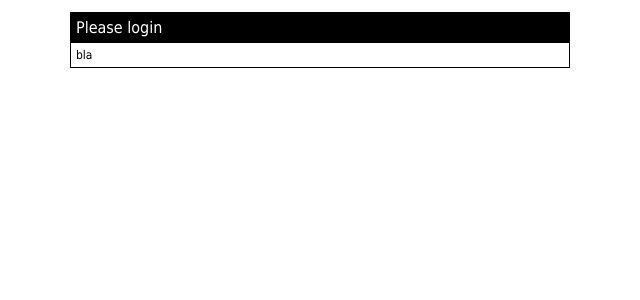
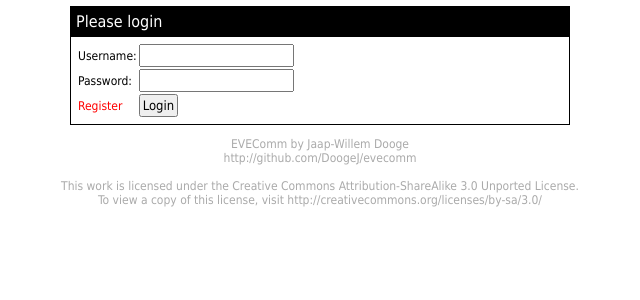
Before and after one commit to Covert-Inferno/evecomm, a PHP site: page /index.php in a window 1280 px wide. Shown: the part 35-335 px from the top of the page, without its empty margins (320-960 px from the left). Run offline with PHP 8.4, Linux system fonts and the light colour scheme; tables that the repository leaves empty or names only in its code hold one stand-in row (values such as "Sample post").

Commit message:
Created database connections and added login/logout functionality

```diff
--- a/controllers/system/base.php
+++ b/controllers/system/base.php
@@ -2,9 +2,10 @@
 
 class Base{
 	private $base;
-	private $settings;
 
+	public $settings;
 	public $database;
+	public $language;
 
 	private $pagetitle = "Home";
 
@@ -15,13 +16,13 @@ class Base{
 		}
 		$this->base = $this;
 		$this->settings = $settings;
-		$this->base->loadController('system/database');
-		$this->database = new Database($this->base);
-		$this->database->db_host = $settings->db_host;
-		$this->database->db_user = $settings->db_user;
-		$this->database->db_pass = $settings->db_pass;
-		$this->database->db_name = $settings->db_name;
-		$this->database->connect();
+
+		//database controller can not be loaded using the loadController method since there are extra parameters
+		require_once('controllers/system/database.php');
+		$this->database = new Database($this->base, $settings->db_host, $settings->db_name, $settings->db_user, $settings->db_pass);
+
+		//load multilanguage support
+		$this->language = $this->base->loadController("system/language");
 	}
 
 	public function loadController($controller){
@@ -43,6 +44,7 @@ class Base{
 		$path = "views/" . $view . ".php";
 		if(file_exists($path)){
 			if($fullpage){
+				$this->pagetitle = $this->base->language->getString($this->pagetitle);
 				include("views/system/header.php");
 				include($path);
 				include("views/system/footer.php");
@@ -55,6 +57,20 @@ class Base{
 		}
 	}
 
+	public function loadModel($model){
+		$path = "models/" . $model . ".php";
+		if(file_exists($path)){
+			require_once($path);
+			$c = explode("/", $model);
+			$model = end($c);
+			$classname = ucfirst($model);
+			$class = new $classname($this->base);
+			return $class;
+		}else{
+			return false;
+		}
+	}
+
 	public function index(){
 		$this->base->loadView("system/nocontent");
 	}
--- a/controllers/system/database.php
+++ b/controllers/system/database.php
@@ -1,17 +1,37 @@
 <?php
+/**
+ * PDO Database wrapper
+ *
+ * @author     Jaap-Willem Dooge <Jaap-Willem.Dooge@outlook.com>
+ * @copyright  2013 Jaap-Willem Dooge
+ * @license    http://creativecommons.org/licenses/by-sa/3.0/   Creative Commons Attribution-ShareAlike 3.0 Unported License
+ * @link       https://github.com/DoogeJ/evecomm
+ */
 
 class Database extends Controller{
 	public $pagetitle = "Database";
-
-	public $db_host;
-	public $db_user;
-	public $db_pass;
-	public $db_name;
-
 	private $db_conn;
 
-	public function connect(){
-		$this->db_conn = mysql_connect($this->db_host, $this->db_user, $this->db_pass) or die ("Unable to connect to database.");
-		mysql_select_db($this->db_name, $this->db_conn);
+	function __construct($base, $hostname, $database, $username, $password){
+		$this->base = $base;
+		$this->db_conn = new PDO('mysql:host='.$hostname.';dbname='.$database.';charset=utf8', $username, $password);
 	}
+
+	// method for select queries
+	public function request($query, $vars){
+		$stmt = $this->db_conn->prepare($query);
+		$stmt->execute($vars);
+		//return query result
+
+		return $stmt->fetchAll(PDO::FETCH_ASSOC);
+	}
+
+	// method for DM (Data Manipulation) statements
+	public function change($query, $vars){
+		$stmt = $this->db_conn->prepare($query);
+		$stmt->execute($vars);
+		//return affected rows
+		return $stmt->rowCount();
+	}
+
 }
--- /dev/null
+++ b/controllers/system/language.php
@@ -0,0 +1,36 @@
+<?php
+/**
+ * Language controller
+ *
+ * @author     Jaap-Willem Dooge <Jaap-Willem.Dooge@outlook.com>
+ * @copyright  2013 Jaap-Willem Dooge
+ * @license    http://creativecommons.org/licenses/by-sa/3.0/   Creative Commons Attribution-ShareAlike 3.0 Unported License
+ * @link       https://github.com/DoogeJ/evecomm
+ */
+
+class Language extends Controller{
+	public $pagetitle = "Language";
+	public $language = "en";
+	private $baselanguage = "en";	//English is the default language
+
+	public function getString($shortname){
+		$res = $this->base->database->request("SELECT string FROM language WHERE language.language = ? AND language.shortname = ? LIMIT 1", array($this->language, $shortname));
+		// try again in the base language (usually English) if the string was not found
+		// this is automatic fallback in case not everything is properly translated
+		if(count($res) == 0){
+			$res = $this->base->database->request("SELECT string FROM language WHERE language.language = ? AND language.shortname = ? LIMIT 1", array($this->baselanguage, $shortname));
+			// if the string is also not found in the base language, return the shortname as a worst-case-scenario
+			if(count($res) == 0){
+				return $shortname;
+			}else{
+				return $res[0]["string"];
+			}
+		}else{
+			return $res[0]["string"];
+		}
+	}
+
+	public function setLanguage($language){
+		$this->language = $language;
+	}
+}
--- a/controllers/system/login.php
+++ b/controllers/system/login.php
@@ -1,10 +1,39 @@
 <?php
+/**
+ * Login controller
+ *
+ * @author     Jaap-Willem Dooge <Jaap-Willem.Dooge@outlook.com>
+ * @copyright  2013 Jaap-Willem Dooge
+ * @license    http://creativecommons.org/licenses/by-sa/3.0/   Creative Commons Attribution-ShareAlike 3.0 Unported License
+ * @link       https://github.com/DoogeJ/evecomm
+ */
 
 class Login extends Controller{
 	public $pagetitle = "Login";
 
 	public function index(){
 		$this->base->loadView("login/loginform");
+	}
 
+	public function check(){
+		$this->base->userModel = $this->base->loadModel("user");
+		$login = $this->base->userModel->checkLogin($_POST["username"], $_POST["password"]);
+		if($login){
+			$_SESSION["login"] = true;
+			$_SESSION["userid"] = $login["userID"];
+			$_SESSION["username"] = $login["username"];
+			$_SESSION["rights"] = $login["rights"];
+			$_SESSION["language"] = $login["language"];
+			$this->base->language->setLanguage($login["language"]);
+			$this->base->loadView("dashboard");
+		}else{
+			$this->base->loadView("login/loginform");
+		}
+	}
+
+	public function logout(){
+		$_SESSION = array();
+		session_destroy();
+		$this->base->loadView("login/loginform");
 	}
 }
--- /dev/null
+++ b/controllers/system/model.php
@@ -0,0 +1,10 @@
+<?php
+
+class Model{
+	protected $base;
+
+	function __construct($base){
+		$this->base = $base;
+	}
+
+}
--- a/index.php
+++ b/index.php
@@ -3,6 +3,7 @@ include("settings.php");
 $settings = new Settings();
 include("controllers/system/base.php");
 include("controllers/system/controller.php");
+include("controllers/system/model.php");
 $base = new Base($settings);
 $eveapi = $base->loadController("system/eveapi");
 if(isset($_SESSION["login"])){
@@ -13,6 +14,8 @@ if(isset($_SESSION["login"])){
 		}else{
 			$controller->index();
 		}
+	}else{
+		$base->loadView("dashboard");
 	}
 }else{
 	$login = $base->loadController("system/login");
--- a/settings.php
+++ b/settings.php
@@ -17,4 +17,10 @@ class Settings{
 	public $db_pass = 'evecomm';	//user's password (make sure it is not 'evecomm', set it to something secure!)
 	public $db_name = 'evecomm';	//database name
 
+	// Password salt and pepper for increased security in case of stolen database
+	// For more information, check https://en.wikipedia.org/wiki/Salt_(cryptography)
+	// Used combination is salt + password + pepper
+	// Make sure to change those to something unique for your situation
+	public $db_salt = 'beforebeforebeforebeforebefore';
+	public $db_pepper = 'afterafterafterafterafterafter';
 }
--- /dev/null
+++ b/views/dashboard.php
@@ -0,0 +1,4 @@
+<?php
+
+?>
+Welcome
--- a/views/login/loginform.php
+++ b/views/login/loginform.php
@@ -1,6 +1,21 @@
 <div class="dialog">
-	<div class="dialogtitle">Please login</div>
+	<div class="dialogtitle"><?php echo($this->base->language->getString("Please login")); ?></div>
 	<div class="dialogcontent">
-	bla
+	<form method="post" action="index.php?page=check">
+	<table>
+		<tr>
+			<td><?php echo($this->base->language->getString("Username")); ?>: </td>
+			<td><input type="text" name="username" /></td>
+		</tr>
+		<tr>
+			<td><?php echo($this->base->language->getString("Password")); ?>: </td>
+			<td><input type="password" name="password" /></td>
+		</tr>
+		<tr>
+			<td><a href="index.php?page=register"><?php echo($this->base->language->getString("Register")); ?></a></td>
+			<td><input type="submit" value="<?php echo($this->base->language->getString("Login")); ?>" /></td>
+		</tr>
+	</table>
+	</form>
 	</div>
 </div>
--- a/views/system/footer.php
+++ b/views/system/footer.php
@@ -1,3 +1,10 @@
+</div>
+<div class="footer">
+EVEComm by Jaap-Willem Dooge<br />
+http://github.com/DoogeJ/evecomm<br />
+<br />
+This work is licensed under the Creative Commons Attribution-ShareAlike 3.0 Unported License.<br />
+To view a copy of this license, visit http://creativecommons.org/licenses/by-sa/3.0/
 </div>
 </body>
 </html>
--- a/views/system/header.php
+++ b/views/system/header.php
@@ -19,7 +19,6 @@
 			height: 35px;
 			font-size: 20px;
 			padding: 5px;
-			margin-bottom: 10px;
 			color: #fff;
 			background-color: #000;
 		}
@@ -27,6 +26,7 @@
 		.content{
 			width: 100%;
 			padding: 2px;
+			padding-top: 6px;
 		}
 
 		.dialog{
@@ -34,6 +34,7 @@
 			width: 500px;
 			border: 1px #000 solid;
 		}
+
 		.dialogtitle{
 			width: 100%;
 			background-color: #000;
@@ -42,11 +43,63 @@
 			font-size: 16px;
 			padding: 5px;
 		}
+
 		.dialogcontent{
 			padding: 5px;
+		}
+
+		input{
+			padding: 2px;
+			font-size: 13px;
+		}
+
+		a{
+			text-decoration: none;
+			color: #f00;
+		}
+
+		a:hover{
+			color: #f90;
+		}
+
+		.footer{
+			width: 600px;
+			margin: 0px auto;
+			color: #aaa;
+			text-align: center;
+			padding: 10px;
+		}
+
+		.menu{
+			background-color: #303030;
+			padding: 5px;
+			height: 26px;
+			color: #fff;
+		}
+		.menulinks{
+			float: left;
+		}
+		.menuoptions{
+			float: right;
 		}
 	</style>
 </head>
 <body>
 <div class="topbar"><?php echo($this->settings->title); ?> :: <?php echo($this->pagetitle); ?></div>
+<?php
+if(isset($_SESSION["login"])){
+?>
+<div class="menu">
+<div class="menulinks">
+<a href="index.php">Home</a>
+</div>
+<div class="menuoptions">
+<?php
+echo($this->base->language->getString("Logged in as") . " <a href=\"index.php?controller=profile&user=" . $_SESSION["userid"] . "\">" . $_SESSION["username"] . "</a> (<a href=\"index.php?controller=system/login&page=logout\">" . $this->base->language->getString("Logout") . "</a>)");
+?>
+</div>
+</div>
+<?php
+}
+?>
 <div class="content">
```
Also changed, not shown: models/user.php (added, +24 -0 lines).
